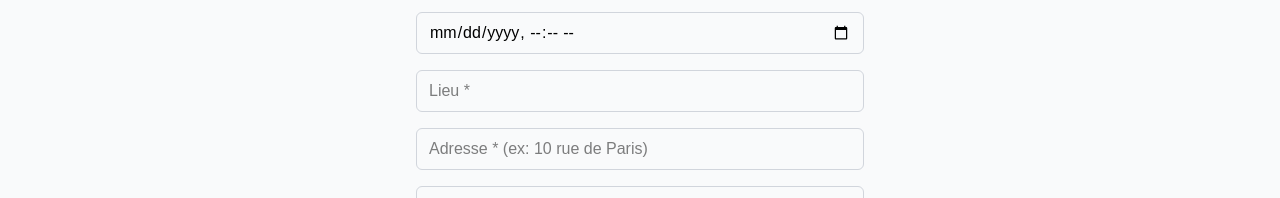
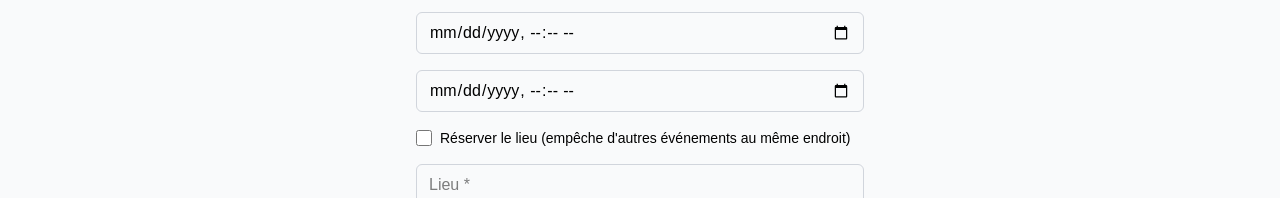
Before and after one commit to MatteoOliveira/teamupnew, a Next.js app: page /event-create in a window 1280 px wide. Shown: the part 463-661 px from the top of the page. Built offline with nearby package versions, Linux system fonts and the light colour scheme; no server answers.

Commit message:
feat: Restaurer système de réservation de lieu et date de fin + correction z-index carte

```diff
--- a/src/app/event-create/page.tsx
+++ b/src/app/event-create/page.tsx
@@ -36,6 +36,8 @@ export default function EventCreatePage() {
   const [address, setAddress] = useState("");
   const [maxParticipants, setMaxParticipants] = useState("");
   const [contactInfo, setContactInfo] = useState("");
+  const [endDate, setEndDate] = useState("");
+  const [isReserved, setIsReserved] = useState(false);
 
   const handleSubmit = async (e: React.FormEvent) => {
     e.preventDefault();
@@ -46,6 +48,12 @@ export default function EventCreatePage() {
     }
     if (!name || !sport || !date || !location || !city || !postcode || !address || !maxParticipants || Number(maxParticipants) < 2 || !contactInfo) {
       setMessage("Tous les champs obligatoires doivent être remplis, le nombre de participants doit être au moins 2, et un moyen de contact doit être fourni.");
+      return;
+    }
+
+    // Validation de la date de fin si réservation activée
+    if (isReserved && (!endDate || new Date(endDate) <= new Date(date))) {
+      setMessage("Si vous réservez le lieu, la date de fin doit être renseignée et postérieure à la date de début.");
       return;
     }
     setLoading(true);
@@ -65,6 +73,7 @@ export default function EventCreatePage() {
         name,
         sport,
         date: Timestamp.fromDate(new Date(date)),
+        endDate: endDate ? Timestamp.fromDate(new Date(endDate)) : null,
         location,
         city,
         postcode,
@@ -76,6 +85,7 @@ export default function EventCreatePage() {
         createdAt: new Date(),
         maxParticipants: Number(maxParticipants),
         contactInfo,
+        isReserved: isReserved,
       });
       // 2. Inscrire automatiquement l'organisateur comme participant (et membre du groupe)
       await addDoc(collection(db, "event_participants"), {
@@ -144,11 +154,29 @@ export default function EventCreatePage() {
             </select>
             <Input
               type="datetime-local"
-              placeholder="Date et heure *"
+              placeholder="Date et heure de début *"
               value={date}
               onChange={(e) => setDate(e.target.value)}
               required
             />
+            <Input
+              type="datetime-local"
+              placeholder="Date et heure de fin (optionnel)"
+              value={endDate}
+              onChange={(e) => setEndDate(e.target.value)}
+            />
+            <div className="flex items-center">
+              <input
+                type="checkbox"
+                id="isReserved"
+                checked={isReserved}
+                onChange={(e) => setIsReserved(e.target.checked)}
+                className="h-4 w-4 text-blue-600 focus:ring-blue-500 border-gray-300 rounded"
+              />
+              <label htmlFor="isReserved" className="ml-2 block text-sm text-black">
+                Réserver le lieu (empêche d&apos;autres événements au même endroit)
+              </label>
+            </div>
             <Input
               type="text"
               placeholder="Lieu *"
--- a/src/app/reservation/page.tsx
+++ b/src/app/reservation/page.tsx
@@ -336,13 +336,13 @@ export default function ReservationPage() {
         </div>
         {/* Carte Leaflet */}
         {position && (
-          <div className="mb-8" ref={mapContainerRef}>
+          <div className="mb-8 relative z-10" ref={mapContainerRef}>
             <h2 className="text-lg font-bold mb-2 text-gray-900">Carte des événements</h2>
-            <div style={{ height: 350, width: "100%" }}>
+            <div style={{ height: 350, width: "100%", zIndex: 1 }}>
               <MapContainer
                 center={[position.lat, position.lng]}
                 zoom={8}
-                style={{ height: "100%", width: "100%" }}
+                style={{ height: "100%", width: "100%", zIndex: 1 }}
                 scrollWheelZoom={true}
                 whenCreated={(mapInstance: LeafletMap) => { mapRef.current = mapInstance; }}
               >
```
